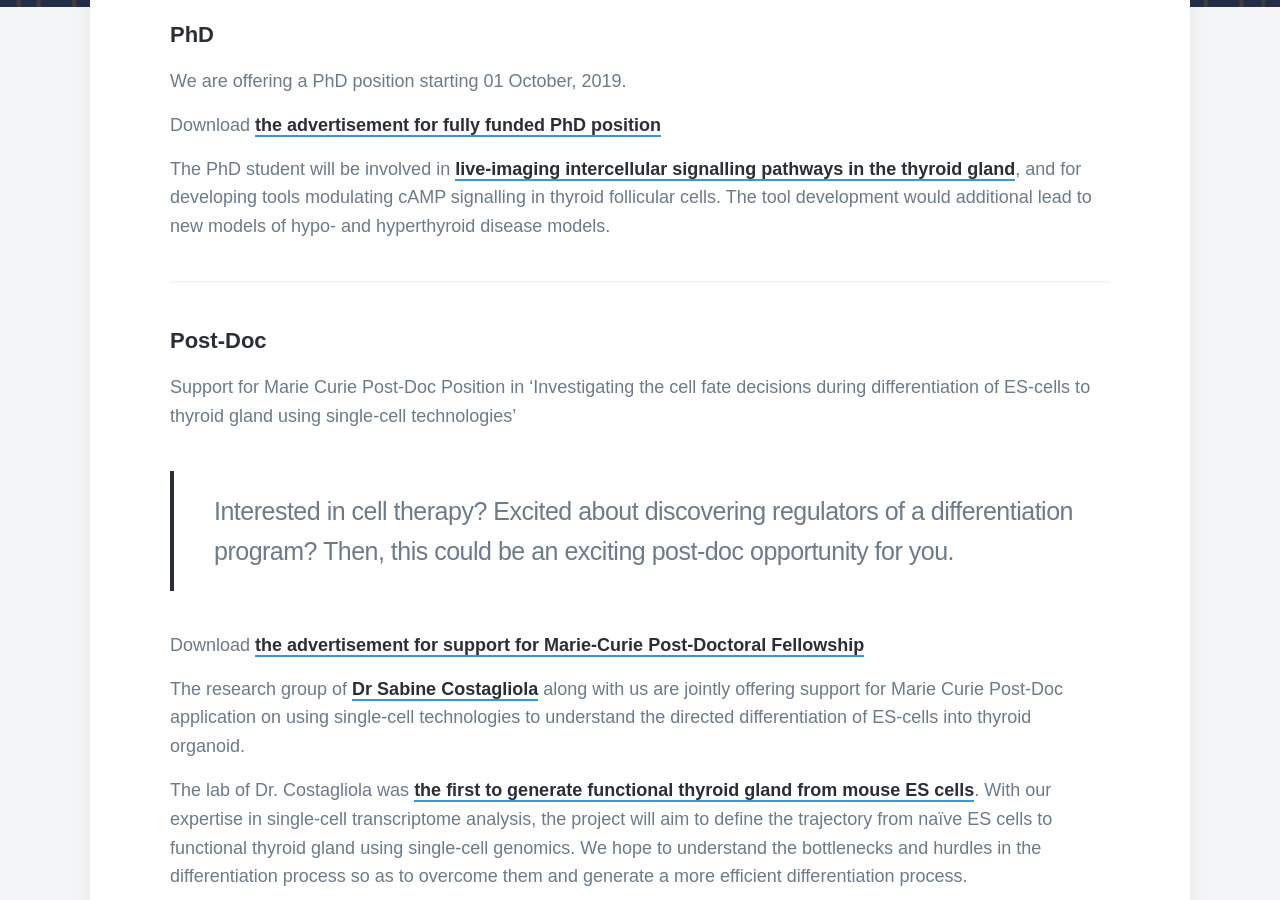
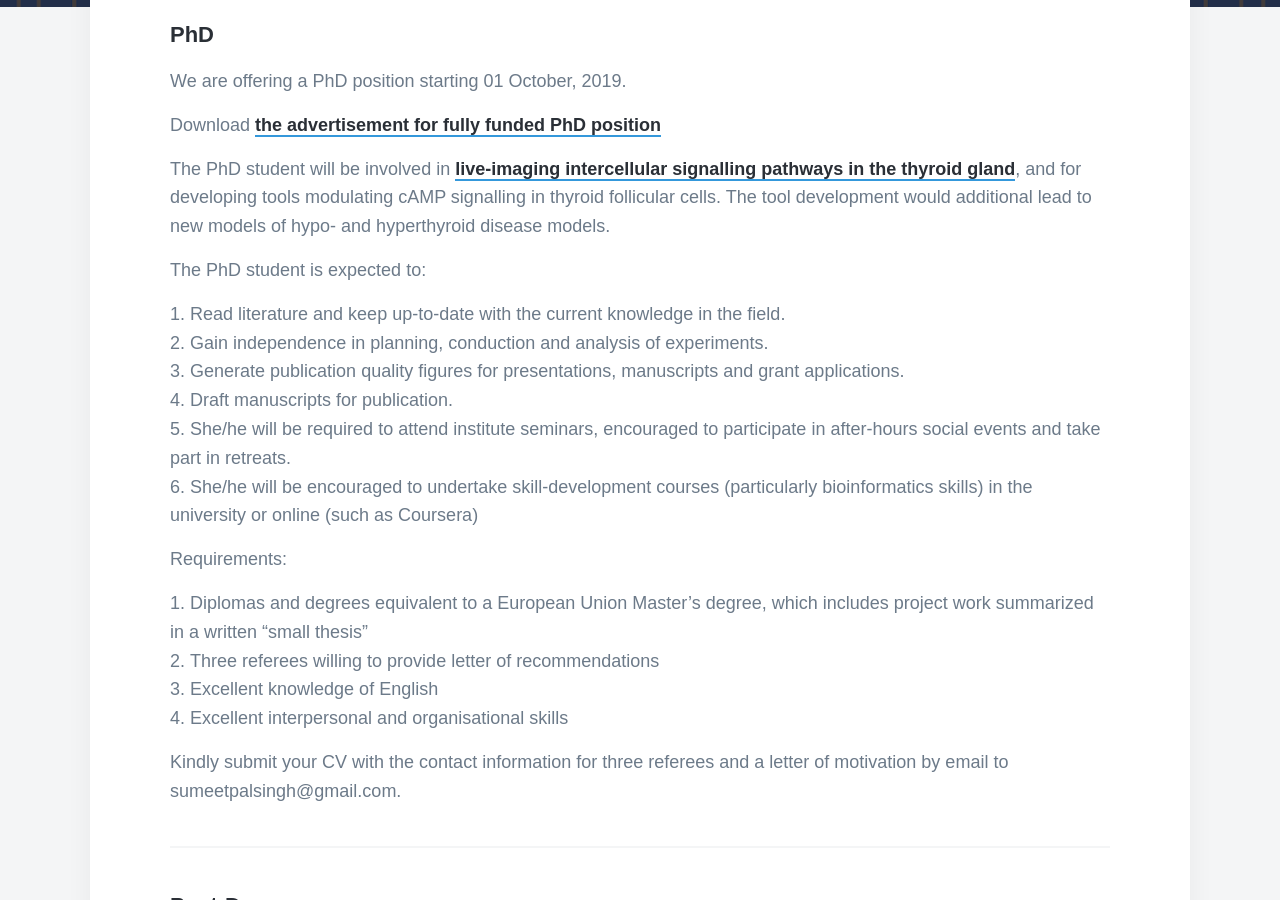
Before and after one commit to sumeetpalsingh/sumeetpalsingh.github.io, a Jekyll site: the page built from _pages/vacancies.md, in a window 1280 px wide and 900 px high, scrolled down 579 px. Built offline with Jekyll 4.4.1, drawn with Linux system fonts in a browser that asks for light colours; nearby versions of some CDN libraries; some web fonts are replaced.

Commit message:
Update vacancies.md

```diff
--- a/_pages/vacancies.md
+++ b/_pages/vacancies.md
@@ -12,6 +12,22 @@ We are offering a PhD position starting 01 October, 2019.
 Download [the advertisement for fully funded PhD position][1]
 
 The PhD student will be involved in [live-imaging intercellular signalling pathways in the thyroid gland](https://sumeetpalsingh.github.io/project/live-imaging), and for developing tools modulating cAMP signalling in thyroid follicular cells. The tool development would additional lead to new models of hypo- and hyperthyroid disease models.
+
+The PhD student is expected to:
+1. Read literature and keep up-to-date with the current knowledge in the field.
+2. Gain independence in planning, conduction and analysis of experiments.
+3. Generate publication quality figures for presentations, manuscripts and grant applications.
+4. Draft manuscripts for publication.
+5. She/he will be required to attend institute seminars, encouraged to participate in after-hours social events and take part in retreats.
+6. She/he will be encouraged to undertake skill-development courses (particularly bioinformatics skills) in the university or online (such as Coursera)
+
+Requirements:
+1. Diplomas and degrees equivalent to a European Union Master's degree, which includes project work summarized in a written “small thesis”
+2. Three referees willing to provide letter of recommendations
+3. Excellent knowledge of English
+4. Excellent interpersonal and organisational skills
+
+Kindly submit your CV with the contact information for three referees and a letter of motivation by email to sumeetpalsingh@gmail.com.
 
 [1]:{{ site.url }}/vacancy/PhD.pdf
 
```
